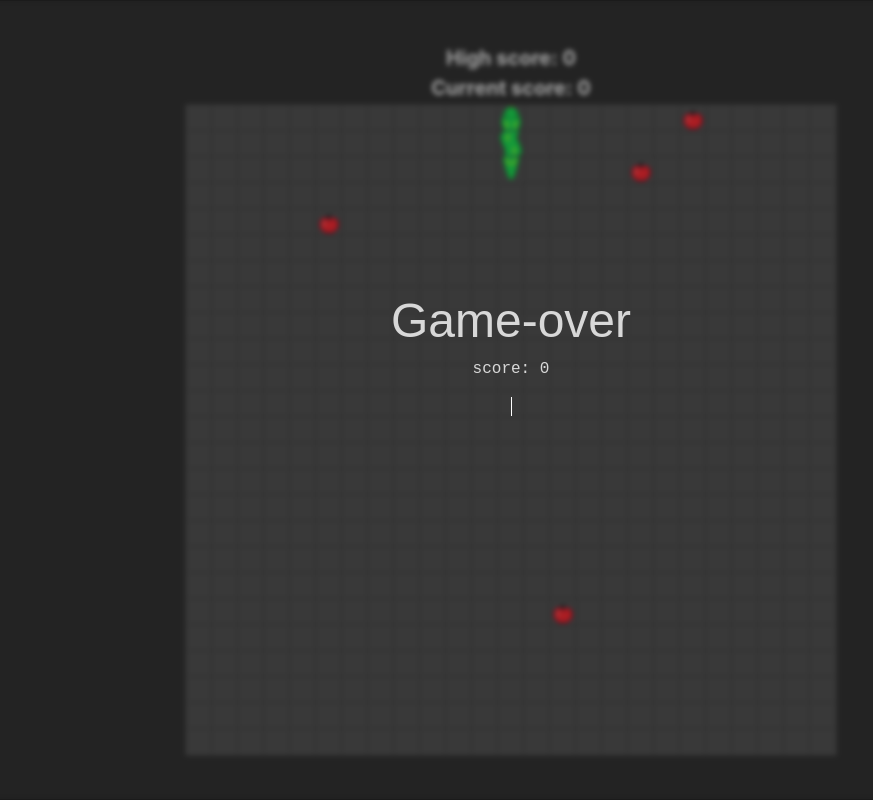
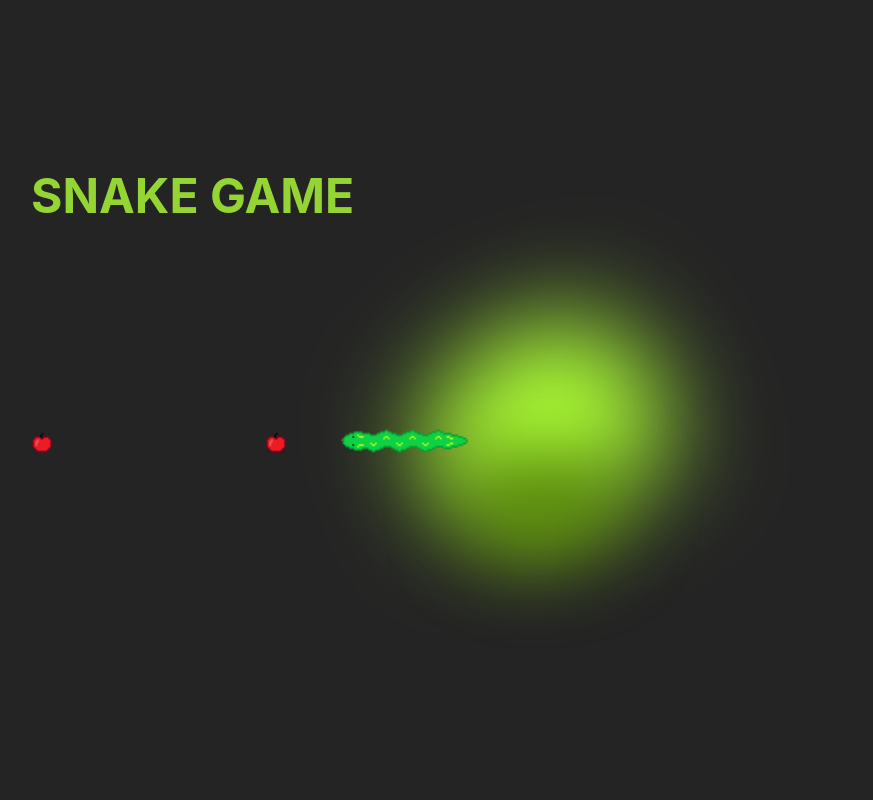
Before and after one commit to jordybronowicki37/vue-snake, a Vue app: page / in a window 1280 px wide. Shown: the whole page, without its empty margins (129-1002 px from the left). Built offline with nearby package versions, Linux system fonts and the light colour scheme.

Commit message:
Beginning of snake home page

```diff
--- a/src/App.vue
+++ b/src/App.vue
@@ -1,10 +1,11 @@
 <script setup lang="ts">
-
 import SnakeGame from "./components/games/snake/SnakeGame.vue";
+import SnakeHome from "./components/games/snake/SnakeHome.vue";
 </script>
 
 <template>
-  <SnakeGame/>
+  <SnakeHome/>
+<!--  <SnakeGame/>-->
 </template>
 
 <style scoped>
--- /dev/null
+++ b/src/components/games/snake/SnakeHome.vue
@@ -0,0 +1,109 @@
+<script setup lang="ts">
+import Grid from "../../grid/Grid.vue";
+import {ref} from "vue";
+import {SnakeGameCellStyles} from "./SnakeGameStyling";
+import {SetupEmptyGrid} from "./SnakeGameSetupsPresets.ts";
+
+const GRID_HEIGHT = 3;
+const GRID_WIDTH = 40;
+const grid = ref<string[][]>(SetupEmptyGrid(GRID_HEIGHT, GRID_WIDTH));
+
+grid.value[1][6] = "F";
+grid.value[1][15] = "F";
+grid.value[1][18] = "HGL";
+grid.value[1][19] = "SGL";
+grid.value[1][20] = "SGL";
+grid.value[1][21] = "SGL";
+grid.value[1][22] = "TGL";
+
+</script>
+
+<template>
+  <div id="snake-home">
+    <div class="blobs-background">
+      <div class="blob1"></div>
+      <div class="blob2"></div>
+    </div>
+    <div class="moving-snake">
+      <Grid :data="grid" :cell-styles="SnakeGameCellStyles('transparent', 'transparent')" :width="40" :height="3"/>
+    </div>
+    <div class="content">
+      <h1>Snake game</h1>
+    </div>
+  </div>
+</template>
+
+<style scoped>
+#snake-home {
+  position: relative;
+  height: 100%;
+}
+
+.blobs-background div {
+  position: absolute;
+  filter: blur(40px);
+}
+
+.blob1 {
+  background: #adff35;
+  top: 20rem;
+  left: 30rem;
+  height: 150px;
+  width: 200px;
+  transform: rotate(-180deg);
+  animation: blob-transform 8s ease-in-out infinite both alternate, blob-movement-1 20s ease-in-out infinite both;
+}
+
+.blob2 {
+  background: #598c05;
+  top: 28rem;
+  left: 35rem;
+  height: 100px;
+  width: 150px;
+  animation: blob-transform 15s ease-in-out infinite both alternate, blob-movement-2 10s ease-in-out infinite both;
+}
+
+@keyframes blob-transform
+{
+  0%,
+  100% { border-radius: 33% 67% 70% 30% / 30% 40% 70% 70%; }
+  20% { border-radius: 37% 63% 51% 49% / 37% 35% 35% 63%; }
+  40% { border-radius: 36% 64% 64% 36% / 64% 48% 52% 26%; }
+  60% { border-radius: 37% 63% 51% 49% / 30% 30% 70% 73%; }
+  80% { border-radius: 40% 60% 42% 58% / 51% 51% 49% 59%; }
+}
+
+@keyframes blob-movement-1
+{
+  0%,
+  500% { transform: none; }
+  50% { transform: translate(50%, 20%) rotate(-200deg) scale(1.3);}
+}
+
+@keyframes blob-movement-2
+{
+  0%,
+  100% { transform: none; }
+  50% { transform: translate(50%, 20%) rotateY(10deg) scale(1); }
+}
+
+.moving-snake {
+  position: absolute;
+  top: 25rem;
+  width: 100%;
+  overflow: hidden;
+}
+
+.content {
+  padding: 10rem;
+}
+
+.content h1 {
+  margin: 0;
+  color: #95d533;
+  font-family: Inter, system-ui, Avenir, Helvetica, Arial, sans-serif;
+  font-size: 3rem;
+  font-weight: bold;
+  text-transform: uppercase;
+}
+</style>
```
